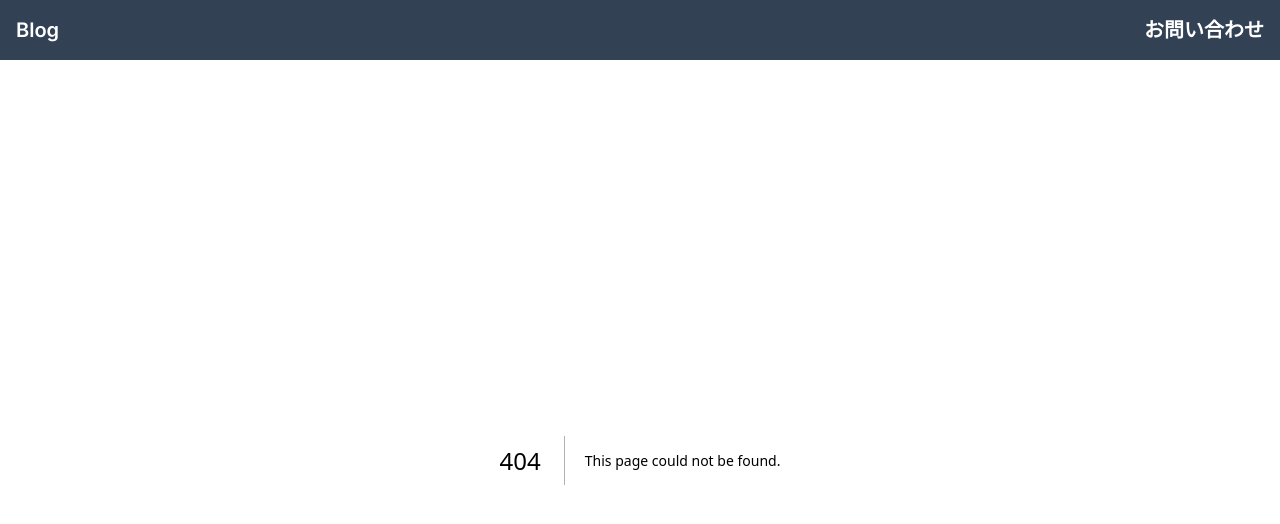
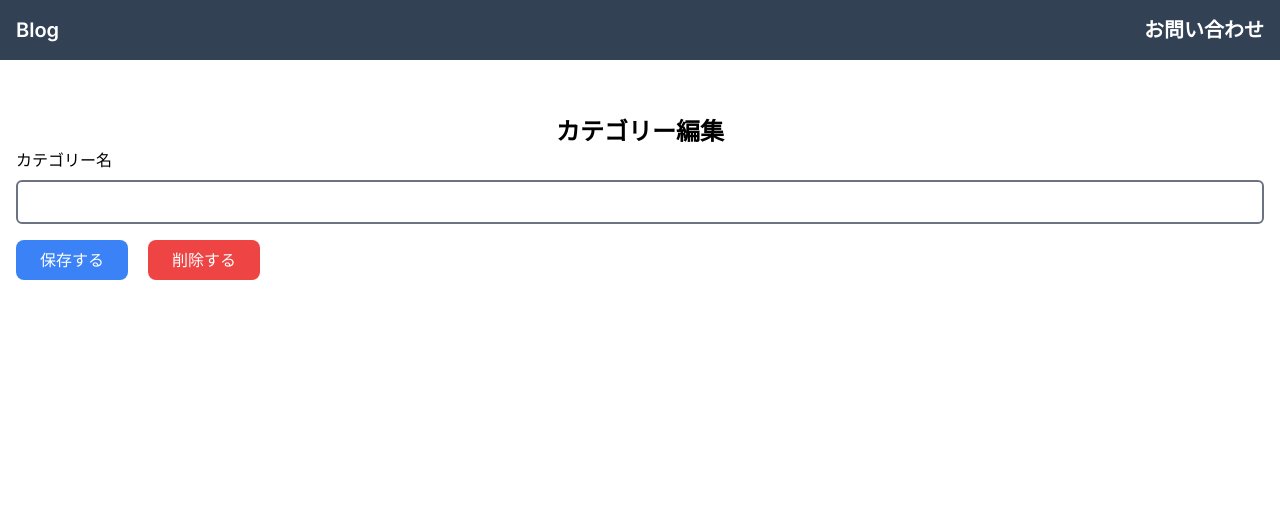
Before and after one commit to scoutb6b/learn-nextjs-basic, a Next.js app: page /admin/categories/1 in a window 1280 px wide. Before the commit this address had no page. Shown: the top 524 px of the page. Built offline with nearby package versions, Linux system fonts and the light colour scheme; no server answers.

Commit message:
カテゴリー作成、編集、削除

```diff
--- /dev/null
+++ b/src/app/admin/categories/[id]/page.tsx
@@ -0,0 +1,79 @@
+"use client";
+import { CategoryProps } from "@/app/_types/request/category";
+import CategoryDelBtn from "@/app/components/categories/CategoryDel";
+import CategoryEditBtn from "@/app/components/categories/CategoryEdit";
+import { redirect, useParams, useRouter } from "next/navigation";
+import { FormEventHandler, useEffect, useState } from "react";
+
+const CategoryEditPage = () => {
+  const [category, setCategory] = useState("");
+  const { id } = useParams();
+  const router = useRouter();
+
+  useEffect(() => {
+    const getCategory = async () => {
+      try {
+        const res = await fetch(
+          `${process.env.NEXT_PUBLIC_API_URL}admin/categories/${id}`
+        );
+        const data = await res.json();
+        console.log(data);
+        setCategory(data.category.name);
+      } catch (error) {
+        console.error("Category Get Error");
+      }
+    };
+    getCategory();
+  }, []);
+
+  const handleSave: FormEventHandler<HTMLFormElement> = async (e) => {
+    e.preventDefault();
+
+    const categoryBody: CategoryProps = {
+      name: category,
+    };
+
+    await fetch(`${process.env.NEXT_PUBLIC_API_URL}admin/categories/${id}`, {
+      method: "PUT",
+      headers: {
+        "Content-Type": "application/json",
+      },
+      body: JSON.stringify(categoryBody),
+    });
+    alert("カテゴリーを更新しました");
+    router.push("/admin/categories");
+  };
+
+  const handleDel = async () => {
+    if (!confirm("削除してもよろしいですか？")) return;
+    await fetch(`${process.env.NEXT_PUBLIC_API_URL}admin/categories/${id}`, {
+      method: "DELETE",
+    });
+    alert("カテゴリーを削除しました");
+    router.push("/admin/categories");
+  };
+
+  return (
+    <form onSubmit={handleSave} className="mt-10 p-4 w-full">
+      <h1 className="text-2xl font-bold text-center">カテゴリー編集</h1>
+      <div className="">
+        <label htmlFor="">
+          カテゴリー名
+          <input
+            type="text"
+            value={category}
+            name="category"
+            onChange={(e) => setCategory(e.target.value)}
+            className="border-2 border-gray-500 rounded-md w-full mt-2 p-2"
+          />
+        </label>
+      </div>
+      <div className="flex gap-5">
+        <CategoryEditBtn />
+        <CategoryDelBtn handleDel={handleDel} />
+      </div>
+    </form>
+  );
+};
+
+export default CategoryEditPage;
--- /dev/null
+++ b/src/app/admin/categories/new/page.tsx
@@ -0,0 +1,46 @@
+"use client";
+import { useState } from "react";
+
+const CategoryCreatePage: React.FC = () => {
+  const [category, setCategory] = useState("");
+  const categoryCreate = async () => {
+    const res = await fetch(
+      `${process.env.NEXT_PUBLIC_API_URL}admin/categories`,
+      {
+        method: "POST",
+        headers: {
+          "Content-Type": "application/json",
+        },
+        body: JSON.stringify({ name: category }),
+      }
+    );
+    const result = await res.json();
+    alert("作成しました");
+    setCategory("");
+  };
+  return (
+    <div className="mt-10 p-4 w-full">
+      <h1 className="text-2xl font-bold text-center">カテゴリー新規作成</h1>
+      <div className="">
+        <label htmlFor="">
+          カテゴリー名
+          <input
+            type="text"
+            value={category}
+            name="category"
+            onChange={(e) => setCategory(e.target.value)}
+            className="border-2 border-gray-500 rounded-md w-full mt-2 p-2"
+          />
+        </label>
+      </div>
+      <button
+        className="px-8 py-2 bg-green-500 rounded-lg text-white mt-4"
+        onClick={categoryCreate}
+      >
+        作成する
+      </button>
+    </div>
+  );
+};
+
+export default CategoryCreatePage;
--- /dev/null
+++ b/src/app/admin/categories/page.tsx
@@ -0,0 +1,51 @@
+"use client";
+import { Category } from "@/app/_types/request/category";
+import { NextPage } from "next";
+import Link from "next/link";
+import { useEffect, useState } from "react";
+
+const CategoriesPage: NextPage = () => {
+  const [category, setCategory] = useState<Category[]>([]);
+  useEffect(() => {
+    const categoryData = async () => {
+      try {
+        const res = await fetch(
+          `${process.env.NEXT_PUBLIC_API_URL}admin/categories`
+        );
+        const { categories } = await res.json();
+        setCategory(categories);
+      } catch (error) {
+        console.error("GET error");
+      }
+    };
+    categoryData();
+  }, []);
+  return (
+    <div className="mt-10 w-full px-4">
+      <div className="flex justify-between items-center">
+        <h1 className="text-2xl font-bold inline-block">カテゴリ一覧</h1>
+        <Link
+          href={"/admin/categories/new"}
+          className="px-6 py-2 bg-sky-500 text-white font-semibold rounded-lg"
+        >
+          新規作成
+        </Link>
+      </div>
+      <div className="mt-4">
+        {category.map((item) => {
+          return (
+            <Link
+              href={`/admin/categories/${item.id}`}
+              key={item.id}
+              className="border-b-2 border-gray-300 text-xl p-4 flex"
+            >
+              {item.name}
+            </Link>
+          );
+        })}
+      </div>
+    </div>
+  );
+};
+
+export default CategoriesPage;
--- /dev/null
+++ b/src/app/components/categories/CategoryDel.tsx
@@ -0,0 +1,18 @@
+"use client";
+
+type handleProps = {
+  handleDel: () => void;
+};
+
+const CategoryDelBtn: React.FC<handleProps> = ({ handleDel }) => {
+  return (
+    <button
+      className="px-6 py-2 bg-red-500 rounded-lg text-white mt-4"
+      onClick={handleDel}
+    >
+      削除する
+    </button>
+  );
+};
+
+export default CategoryDelBtn;
--- /dev/null
+++ b/src/app/components/categories/CategoryEdit.tsx
@@ -0,0 +1,14 @@
+"use client";
+
+const CategoryEditBtn: React.FC = () => {
+  return (
+    <button
+      type="submit"
+      className="px-6 py-2 bg-blue-500 rounded-lg text-white mt-4"
+    >
+      保存する
+    </button>
+  );
+};
+
+export default CategoryEditBtn;
```
Also changed, not shown: src/app/components/categories/CategoryList.tsx (added).
